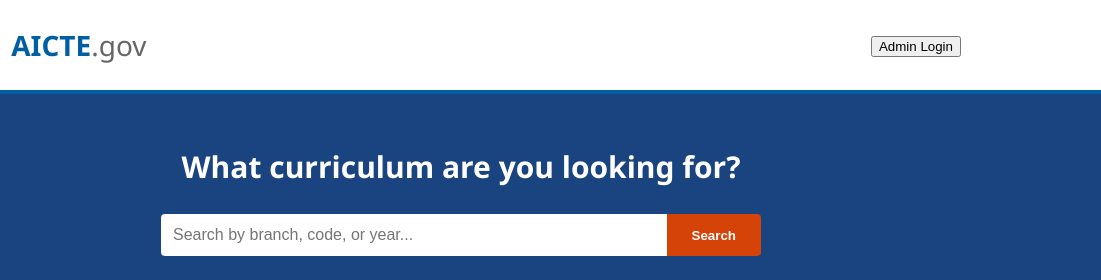
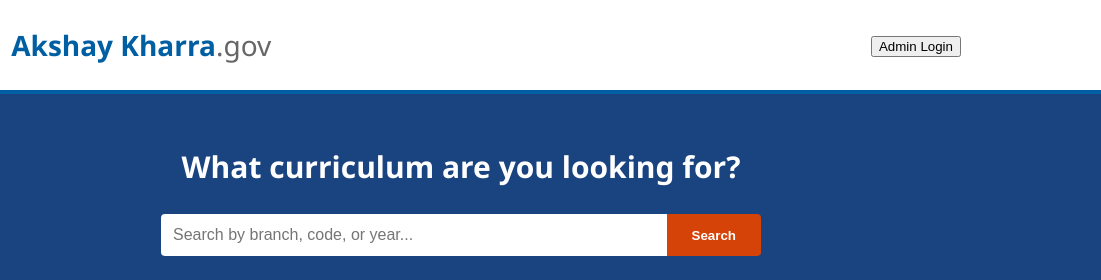
Before and after one commit to PrakharGarhwal/AICTE, a website: page index.html in a window 1280 px wide. Shown: the top 280 px of the page, 179-1280 px from the left. Drawn offline with Linux system fonts and the light colour scheme; no server answers.

Commit message:
Update index.html

```diff
--- a/index.html
+++ b/index.html
@@ -24,7 +24,7 @@
         <div class="container flex-nav">
             <div class="brand-container">
                 <img src="emblem.png" alt="State Emblem of India" class="header-emblem">
-                <div class="logo">AICTE<span>.gov</span></div>
+                <div class="logo">Akshay Kharra<span>.gov</span></div>
             </div>
             <div id="nav-auth">
                 <button onclick="adminMiddleware('open')" class="btn-primary">Admin Login</button>
```
